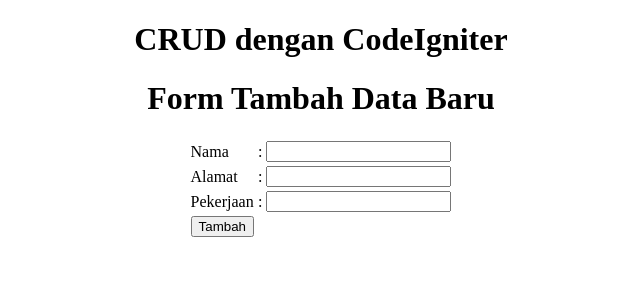
After one commit to halimcakra/pustakabooking3a, a CodeIgniter app: page /pustaka-booking-3a/crud/tambah in a window 1280 px wide. The commit adds this page. Shown: the top 300 px of the page, without its empty margins (319-959 px from the left). Run offline with CodeIgniter, Linux system fonts and the light colour scheme.

Commit message:
Membuat Form Tambah Data, Form Edit Data & Aksi Hapus Data

```diff
--- a/application/controllers/crud.php
+++ b/application/controllers/crud.php
@@ -12,4 +12,51 @@ class crud extends CI_Controller
         $data['user'] = $this->m_data->tampil_data()->result();
         $this->load->view('v_tampil',$data);
     }
+    function tambah()
+    {
+        $this->load->view('v_input');
+    }
+    function tambah_aksi()
+    {
+        $nama = $this->input->post('nama');
+        $alamat = $this->input->post('alamat');
+        $pekerjaan = $this->input->post('pekerjaan');
+
+        $data = array(
+            'nama' => $nama,
+            'alamat' => $alamat,
+            'pekerjaan' => $pekerjaan,
+        );
+        $this->m_data->input_data($data,'user');
+        redirect('crud/index');
+    }
+    function edit($id)
+    {
+        $where = array('id' => $id);
+        $data['user'] = $this->m_data->edit_data($where, 'user')->result();
+        $this->load->view('v_edit', $data);
+    }
+    function update()
+    {
+        $id = $this->input->post('id');
+        $nama = $this->input->post('nama');
+        $alamat = $this->input->post('alamat');
+        $pekerjaan = $this->input->post('pekerjaan');
+
+        $data = array(
+            'nama' => $nama,
+            'alamat' => $alamat,
+            'pekerjaan' => $pekerjaan,
+        );
+
+        $where = array('id' => $id);
+        $this->m_data->update_data($where,$data,'user');
+        redirect('crud/index');
+    }
+    function hapus($id)
+    {
+        $where = array('id' => $id);
+        $this->m_data->hapus_data($where, 'user');
+        redirect('crud/index');
+    }
 }
--- a/application/models/m_data.php
+++ b/application/models/m_data.php
@@ -5,4 +5,22 @@ class m_data extends CI_Model
     {
         return $this->db->get('user');
     }
+    function input_data($data,$table)
+    {
+        $this->db->insert($table, $data);
+    }
+    function edit_data($where, $table)
+    {
+        return $this->db->get_where($table, $where);
+    }
+    function update_data($where, $data, $table)
+    {
+        $this->db->where($where);
+        $this->db->update($table, $data);
+    }
+    function hapus_data($where,$table)
+    {
+        $this->db->where($where);
+        $this->db->delete($table);
+    }
 }
--- a/application/views/v_index.php
+++ b/application/views/v_index.php
@@ -1,4 +1,4 @@
-    <section>
+<section>
         <h1><?php echo $judul ?></h1>
         <p>
             Lorem ipsum dolor sit amet, consectetur adipiscing elit. Donec vel sapien fringilla dui pellentesque congue. Integer consectetur placerat nisi nec feugiat.
--- /dev/null
+++ b/application/views/v_input.php
@@ -0,0 +1,37 @@
+<!DOCTYPE html>
+<html lang="en">
+<head>
+    <meta charset="UTF-8">
+    <meta http-equiv="X-UA-Compatible" content="IE=edge">
+    <meta name="viewport" content="width=device-width, initial-scale=1.0">
+    <title>Crud dengan CodeIgniter</title>
+</head>
+<body>
+    <center>
+        <h1>CRUD dengan CodeIgniter</h1>
+        <h1>Form Tambah Data Baru</h1>
+    </center>
+    <form action="<?php echo base_url(), 'crud/tambah_aksi'; ?>" method="post">
+        <table style="margin: 20px auto;">
+            <tr>
+                    <td>Nama</td>
+                    <td>:</td>
+                    <td><input type="text" name="nama" id=""></td>
+            </tr>
+            <tr>
+                    <td>Alamat</td>
+                    <td>:</td>
+                    <td><input type="text" name="alamat" id=""></td>
+            </tr>
+            <tr>
+                    <td>Pekerjaan</td>
+                    <td>:</td>
+                    <td><input type="text" name="pekerjaan" id=""></td>
+            </tr>
+            <tr>
+                    <td><input type="submit" value="Tambah"></td>
+            </tr>
+        </table>
+    </form>
+</body>
+</html>
```
Also changed, not shown: application/controllers/index.html (deleted, +0 -11 lines), application/views/v_edit.php (added, +38 -0 lines), application/assets/style.css (added), application/config/autoload.php (line endings or trailing spaces), application/config/config.php (line endings or trailing spaces), application/config/database.php (line endings or trailing spaces), application/controllers/Matakuliah.php (line endings or trailing spaces), application/views/v_about.php (line endings or trailing spaces), application/views/v_header.php (line endings or trailing spaces), application/views/view-data-matkul.php (line endings or trailing spaces), assets/style.css.txt (added).
